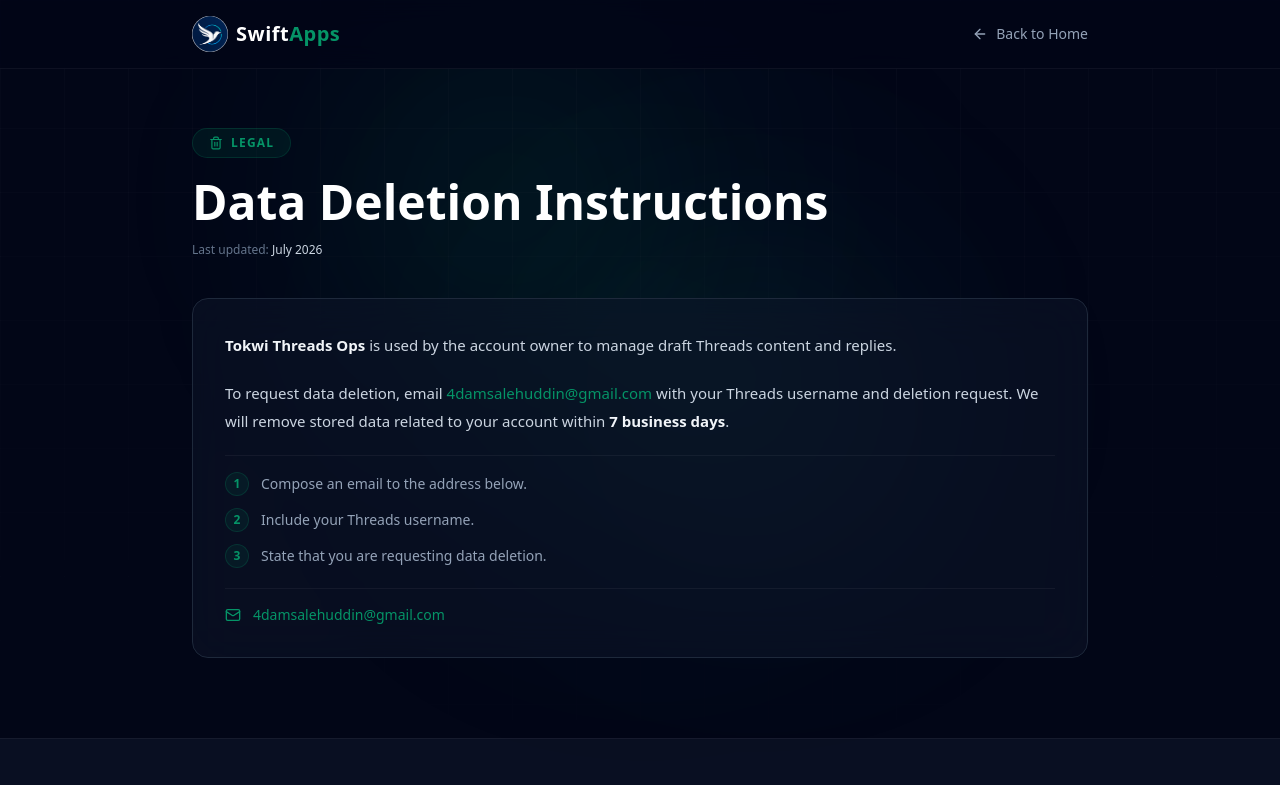
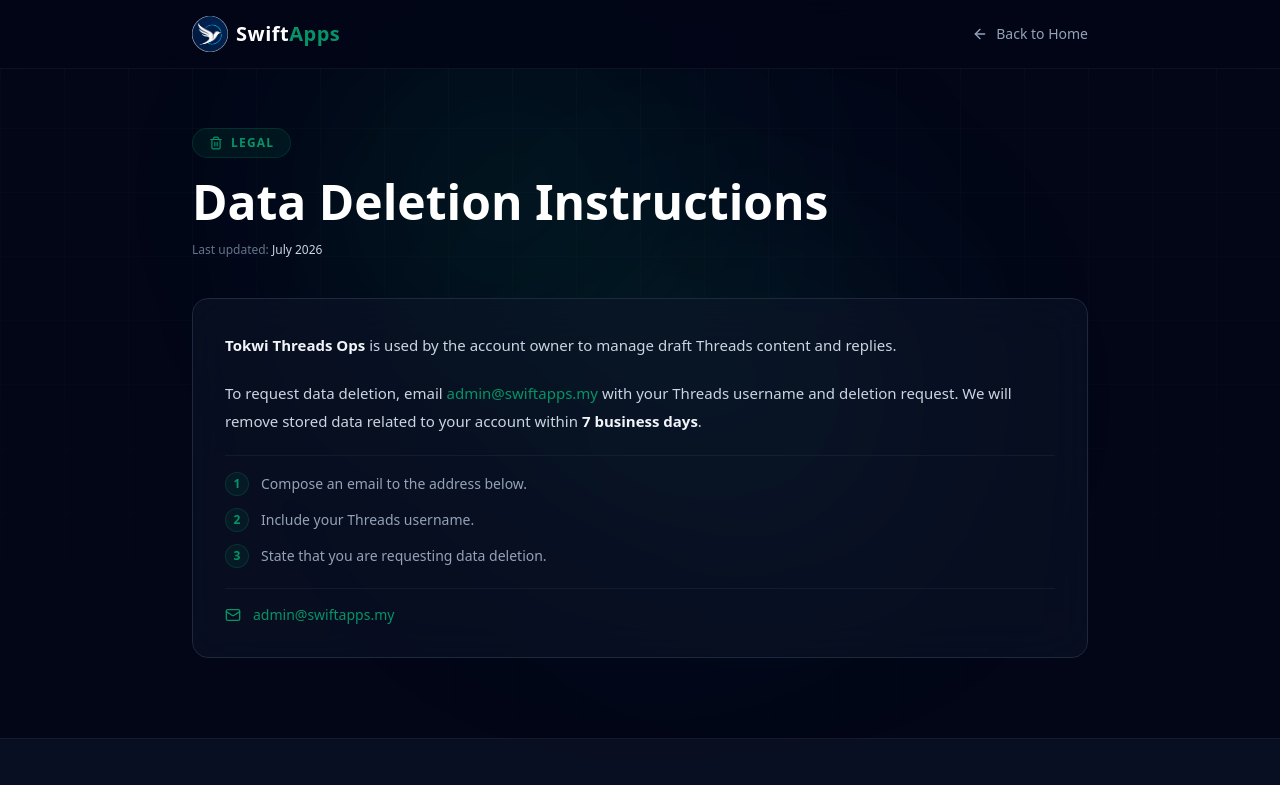
Before and after one commit to adamsalehuddin91/SwiftAppsPage, a Next.js app: page /data-deletion in a window 1280 px wide. Shown: the top 785 px of the page. Built offline with nearby package versions, Linux system fonts and the light colour scheme.

Commit message:
chore: unify legal contact email to admin@swiftapps.my
- /terms and /data-deletion now use admin@swiftapps.my (was
  4damsalehuddin@gmail.com), consistent with /privacy-policy

Tokwi - SwiftApps OS Ecosystem

```diff
--- a/src/app/data-deletion/page.tsx
+++ b/src/app/data-deletion/page.tsx
@@ -5,7 +5,7 @@ import { Trash2, ArrowLeft, Mail } from "lucide-react";
 import FooterSection from "@/components/FooterSection";
 
 const LAST_UPDATED = "July 2026";
-const CONTACT_EMAIL = "4damsalehuddin@gmail.com";
+const CONTACT_EMAIL = "admin@swiftapps.my";
 
 export const metadata: Metadata = {
     title: "Data Deletion Instructions | Tokwi Threads Ops",
--- a/src/app/terms/page.tsx
+++ b/src/app/terms/page.tsx
@@ -5,7 +5,7 @@ import { FileText, ArrowLeft, Mail } from "lucide-react";
 import FooterSection from "@/components/FooterSection";
 
 const LAST_UPDATED = "July 2026";
-const CONTACT_EMAIL = "4damsalehuddin@gmail.com";
+const CONTACT_EMAIL = "admin@swiftapps.my";
 
 export const metadata: Metadata = {
     title: "Terms of Service | Tokwi Threads Ops",
```
